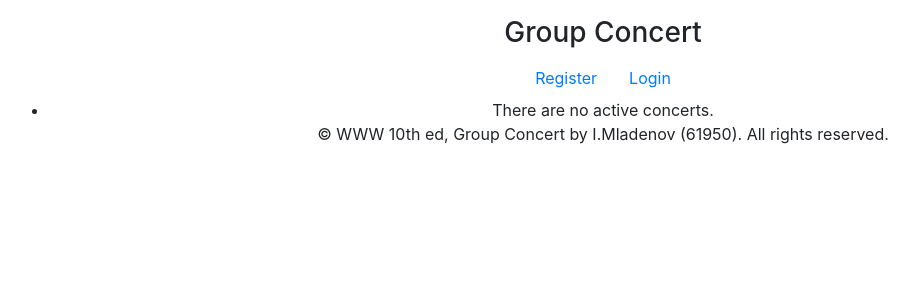
After one commit to cwetanow/GroupConcert, a PHP site: page /ConcertsList.php in a window 1280 px wide. The commit adds this page. Shown: the top 300 px of the page, without its empty margins (37-956 px from the left). Run offline with PHP 8.4, Linux system fonts and the light colour scheme; data that the repository does not hold is empty; some libraries are stand-ins or nearby versions.

Commit message:
Add view for list

```diff
--- /dev/null
+++ b/src/views/ConcertsList.php
@@ -0,0 +1,52 @@
+<!doctype html>
+<html lang="en">
+  <head>
+    <meta charset="utf-8">
+    <meta name="viewport" content="width=device-width, initial-scale=1, shrink-to-fit=no">
+    <meta name="description" content="">
+    <meta name="author" content="">
+    <link rel="icon" href="../../../../favicon.ico">
+
+    <title>Group Concert</title>
+
+    <link href="../assets/css/bootstrap.min.css" rel="stylesheet">
+
+    <link href="../assets/css/main.css" rel="stylesheet">
+
+  </head>
+
+  <body class="text-center">
+
+    <div class="container d-flex w-100 h-100 p-3 mx-auto flex-column">
+    <?php session_start();
+include './Header.php'?>
+
+      <main role="main" class="inner cover">
+<ul class="list-group">
+ <?php
+                                        if(count($active_concerts) <= 0)
+                                        {
+                                            echo '<li>There are no active concerts.</li>';
+                                        }
+                                        else
+                                        {
+                                            foreach($active_concerts as $concert)
+                                            {
+                                                echo ' <li class="list-group-item"><a href="./GetConcert.php?id='.$concert->getId().'">'.$concert->getTitle().'</a></li>';
+                                            }
+                                        }
+                                    ?>
+</ul>
+      </main>
+
+      <footer class="mastfoot mt-auto">
+        <div class="inner">
+        <p class="copyright">&copy; WWW 10th ed, Group Concert by I.Mladenov (61950). All rights reserved.</p>
+        </div>
+      </footer>
+    </div>
+
+    <script src="../assets/js/jquery.min.js"></script>
+    <script src="../assets/js/bootstrap.min.js"></script>
+  </body>
+</html>
--- a/src/views/Home.php
+++ b/src/views/Home.php
@@ -26,7 +26,7 @@ include('./Header.php')?>
 
       <footer class="mastfoot mt-auto">
         <div class="inner">
-        <p class="copyright">&copy; Group Concert. All rights reserved.</p>
+        <p class="copyright">&copy; WWW 10th ed, Group Concert by I.Mladenov (61950). All rights reserved.</p>
         </div>
       </footer>
     </div>
```
